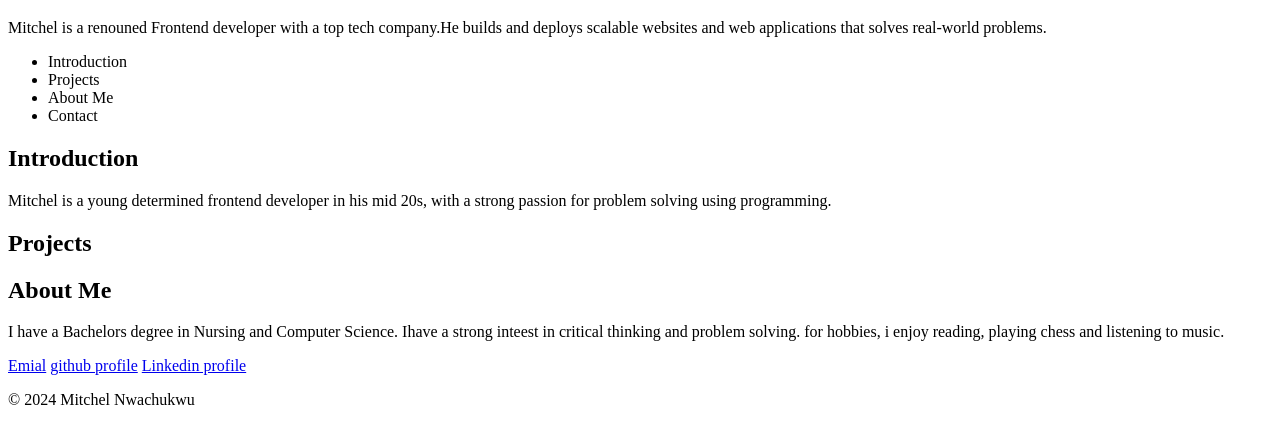
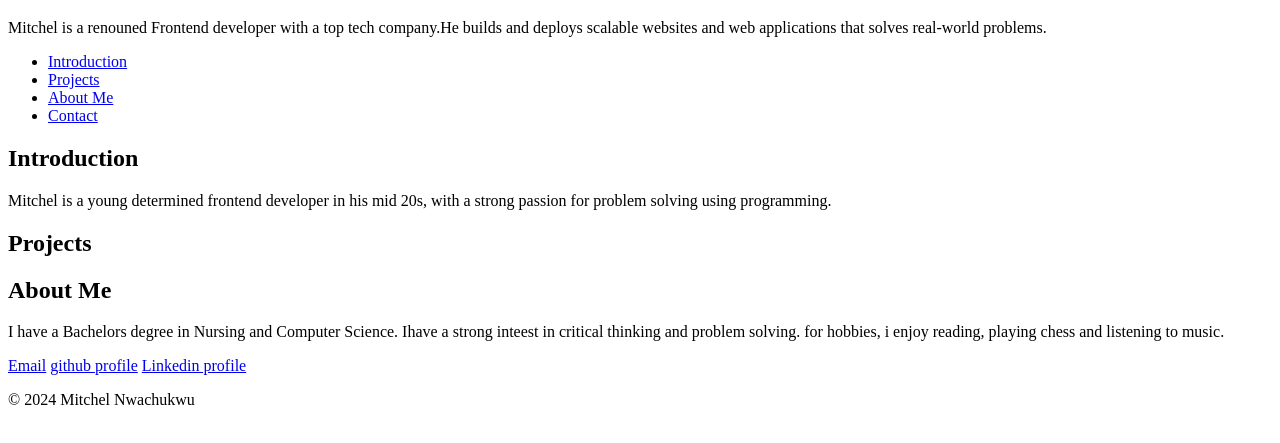
Before and after one commit to Dev-Mitchel/My_First_Portfolio, a plain HTML site: page portfolio/index.html in a window 1280 px wide. Shown: the part 61-504 px from the top of the page. Drawn offline with Linux system fonts and the light colour scheme.

Commit message:
update index.html

```diff
--- a/portfolio/index.html
+++ b/portfolio/index.html
@@ -11,14 +11,14 @@
         <p>Mitchel is a renouned Frontend developer with a top tech company.He builds and deploys scalable websites and web applications that solves real-world problems.</p>
 
     </header>
-    <nav>
-         <ul>
-            <li><a href="introduction"></a>Introduction</li>
-            <li><a href="projects"></a>Projects</li>
-            <li><a href="about me"></a>About Me</li>
-            <li><a href="contact"></a>Contact</li>
-        </ul>
-    </nav>
+   <nav>
+    <ul>
+        <li><a href="#introduction">Introduction</a></li>
+        <li><a href="#projects">Projects</a></li>
+        <li><a href="#about">About Me</a></li>
+        <li><a href="#contact">Contact</a></li>
+    </ul>
+</nav>
 
     <section id="introduction">
         <h2>Introduction</h2>
@@ -41,7 +41,7 @@
     </section>
 
     <section id="contact">
-        <a href="nwachukwumitchel53@gmail.com" target="_blank">Emial</a>
+        <a href="nwachukwumitchel53@gmail.com" target="_blank">Email</a>
         <a href="https://github.com/Dev-Mitchel" target="_blank">github profile</a>
         <a href="https://www.linkedin.com/in/mitchel-nwachukwu-26995b229/" target="_blank">Linkedin profile</a>
 
```
